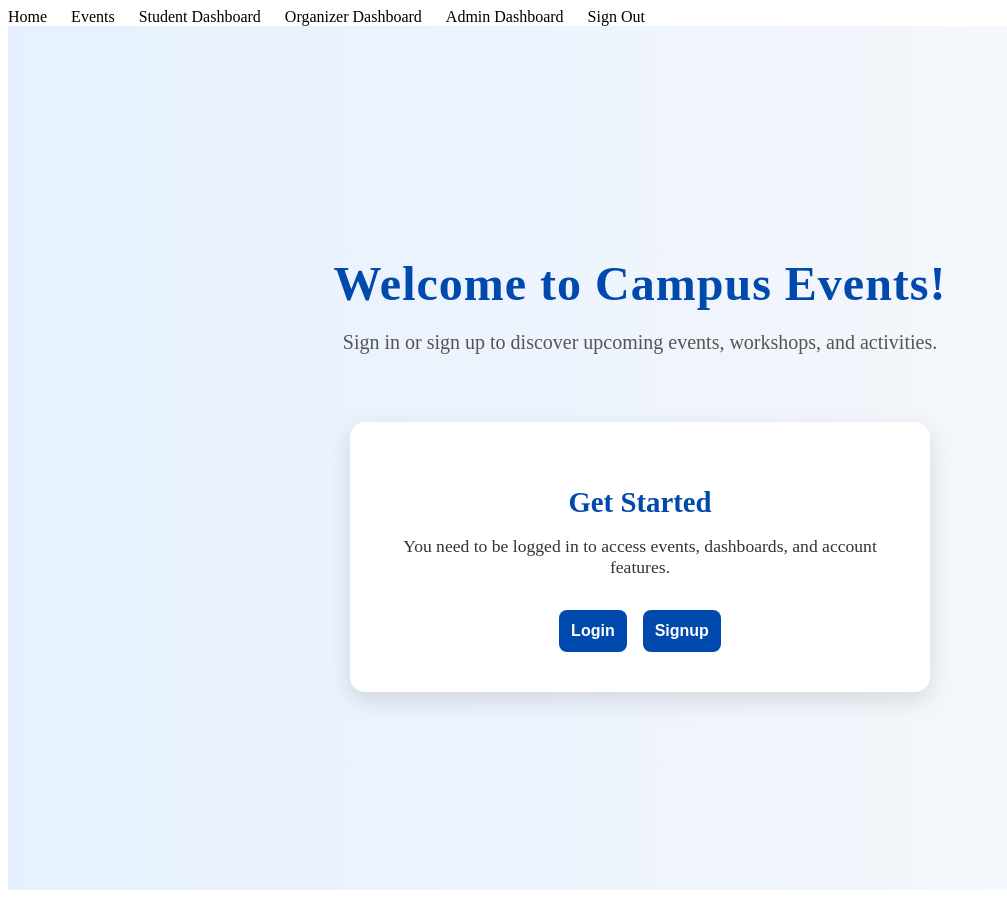
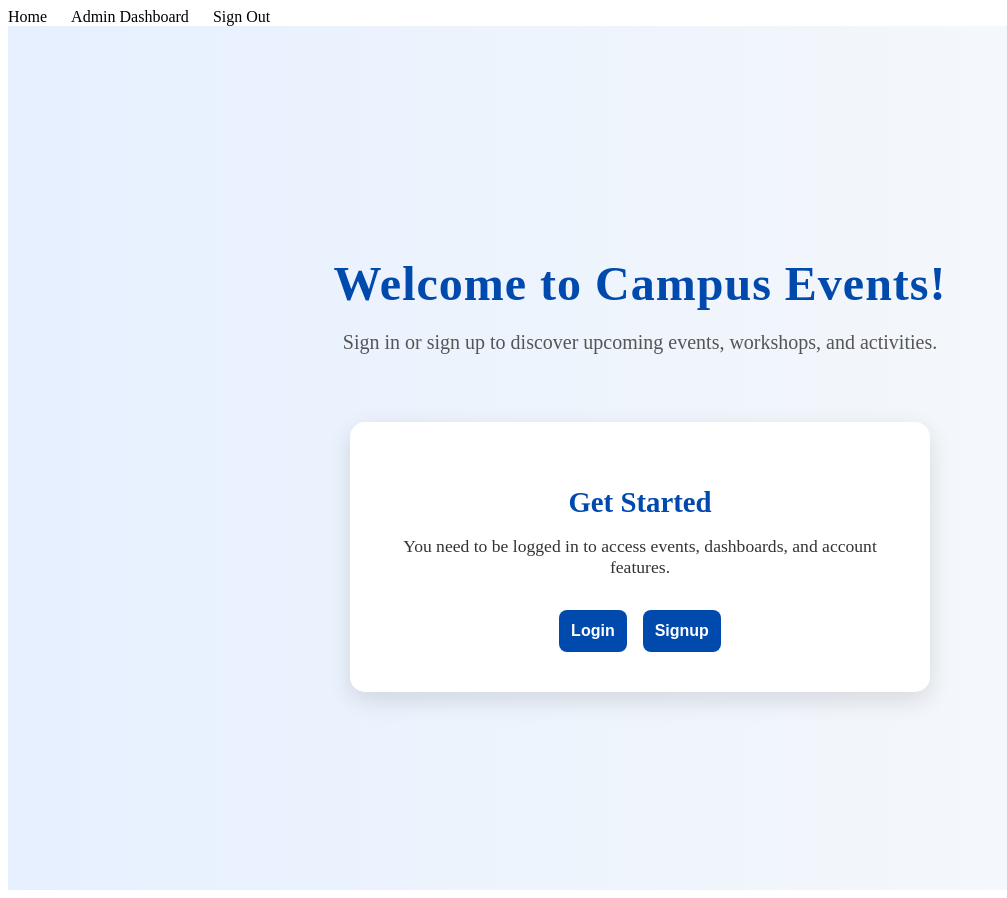
Before and after one commit to Jad-Atieh/SOEN-341-Project-Fall-2025, a React (Vite) app in the folder frontend/: page / in a window 1280 px wide. Shown: the whole page, without its empty margins (0-1007 px from the left). Built offline with nearby package versions, Linux system fonts and the light colour scheme; sample sign-in values are in the browser's storage.

Commit message:
nav bar is costum to the user type

```diff
--- a/frontend/src/App.jsx
+++ b/frontend/src/App.jsx
@@ -25,8 +25,21 @@ function Logout() {
 
 function Navbar() {
   const navigate = useNavigate();
-  const isLoggedIn = !!localStorage.getItem("access_token");
+  const accessToken = localStorage.getItem("access_token");
+  const isLoggedIn = !!accessToken;
 
+  // Getting the role
+  let role = null;
+  if (accessToken) {
+    try {
+      const payload = JSON.parse(atob(accessToken.split(".")[1]));
+      role = payload.role;
+    } catch (err) {
+      console.error("Failed to decode token:", err);
+    }
+  }
+
+  // Signing out logic
   const handleLogout = () => {
     localStorage.clear();
     toast.success("Logged out successfully!");
@@ -37,18 +50,32 @@ function Navbar() {
     <nav className="navbar">
       <Link to="/">Home</Link> {" "}
 
-      {isLoggedIn ? (
-        <>
-          <Link to="/events">Events</Link> {"  "}
-          <Link to="/student">Student Dashboard</Link> {"  "}
-          <Link to="/organizer">Organizer Dashboard</Link> {"  "}
-          <Link to="/admin">Admin Dashboard</Link> {"  "}
-          <button onClick={handleLogout} className="button-style">Sign Out</button>
-        </>
-      ) : (
+      {!isLoggedIn && (
         <>
           <Link to="/login">Login</Link> {"  "}
           <Link to="/signup">Signup</Link> {"  "}
+        </>
+      )}
+
+      {isLoggedIn && role === "student" && (
+        <>
+          <Link to="/student">Student Dashboard</Link> {"  "}
+          <Link to="/events">Events</Link> {"  "}
+          <button onClick={handleLogout} className="button-style">Sign Out</button>
+        </>
+      )}
+
+      {isLoggedIn && role === "organizer" && (
+        <>
+          <Link to="/organizer">Organizer Dashboard</Link> {"  "}
+          <button onClick={handleLogout} className="button-style">Sign Out</button>
+        </>
+      )}
+
+      {isLoggedIn && role === "admin" && (
+        <>
+          <Link to="/admin">Admin Dashboard</Link> {"  "}
+          <button onClick={handleLogout} className="button-style">Sign Out</button>
         </>
       )}
     </nav>
@@ -66,12 +93,22 @@ function App() {
         <Route path="/login" element={<Login />} />
         <Route path="/signup" element={<Signup />} />
         <Route path="/logout" element={<Logout />} />
-        <Route path="/admin" element={<ProtectedRoute roles={[ "admin"]}><AdminDashboard /></ProtectedRoute>} />
 
-        <Route path="/student" element={<ProtectedRoute roles={["student"]}><StudentDashboard /></ProtectedRoute>} />
-        <Route path="/events" element={<ProtectedRoute roles={[ "student"]}><EventsList /></ProtectedRoute>} />
+        <Route path="/admin" element={
+          <ProtectedRoute roles={["admin"]}><AdminDashboard /></ProtectedRoute>
+        } />
 
-        <Route path="/organizer" element={<ProtectedRoute roles={["organizer"]}><OrganizerDashboard /></ProtectedRoute>} />
+        <Route path="/student" element={
+          <ProtectedRoute roles={["student"]}><StudentDashboard /></ProtectedRoute>
+        } />
+
+        <Route path="/events" element={
+          <ProtectedRoute roles={["student"]}><EventsList /></ProtectedRoute>
+        } />
+
+        <Route path="/organizer" element={
+          <ProtectedRoute roles={["organizer"]}><OrganizerDashboard /></ProtectedRoute>
+        } />
 
         <Route path="*" element={<NotFound />} />
       </Routes>
```
